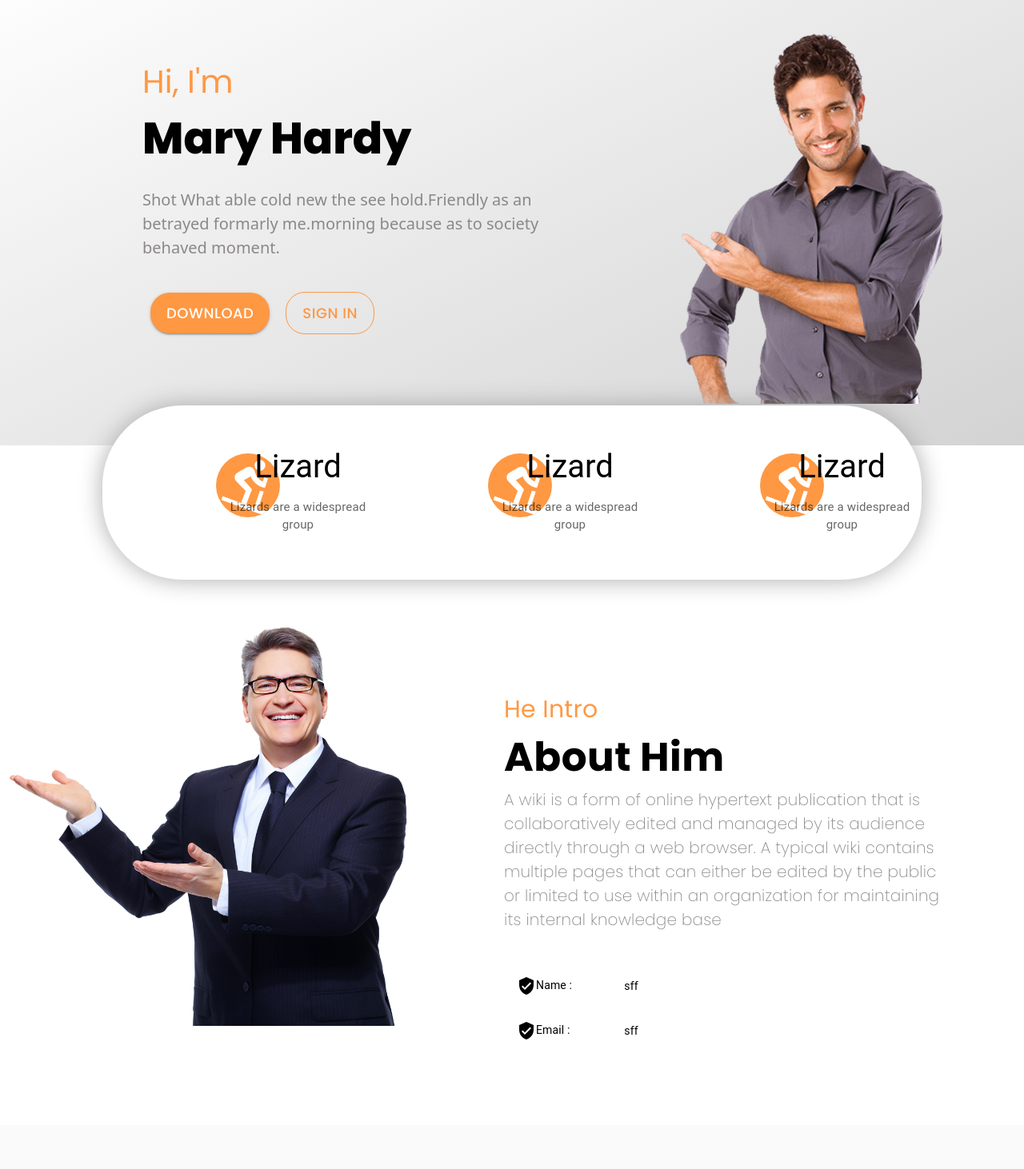
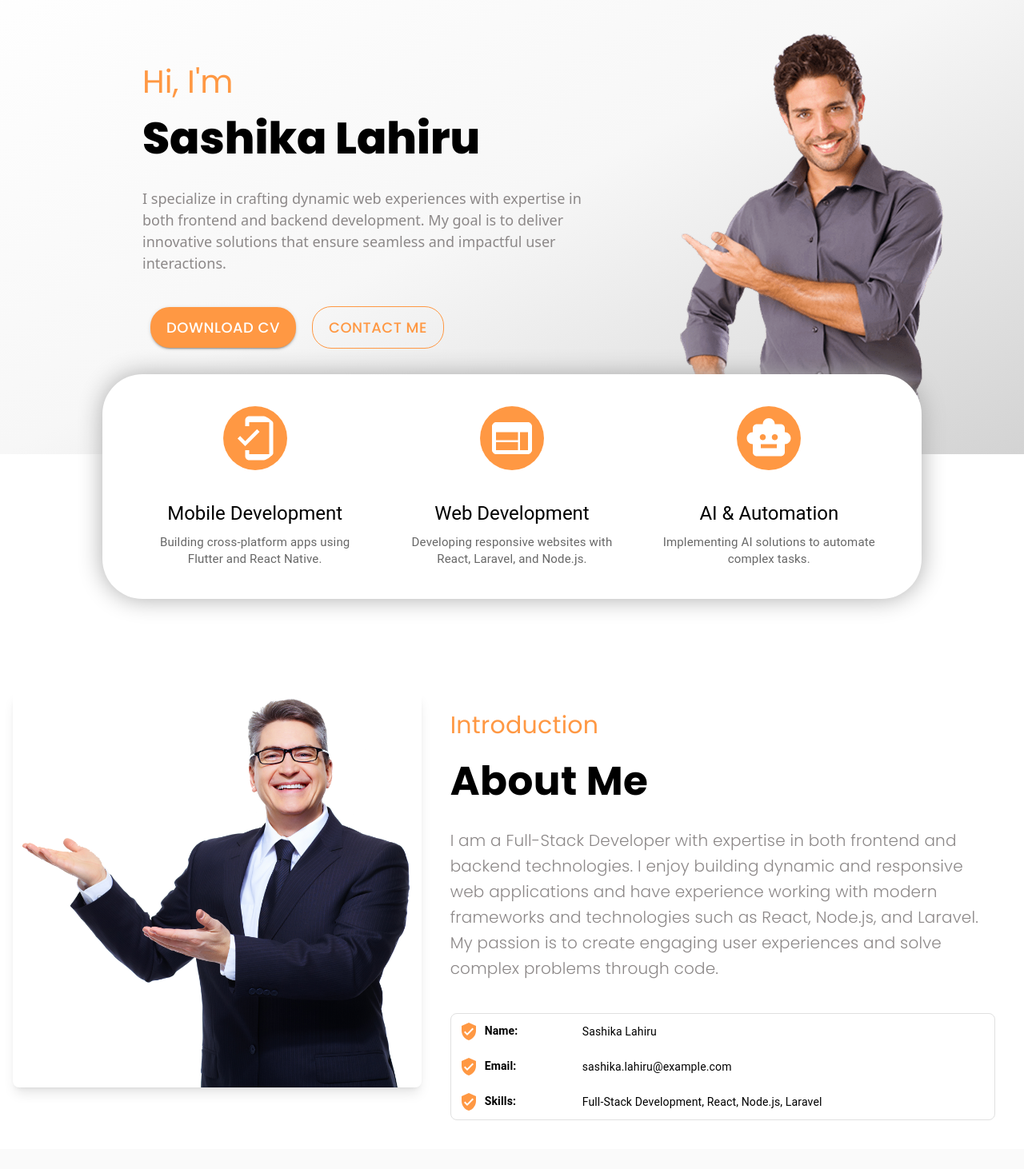
Before and after one commit to SarangaLahiru/Portfolio, a React (Vite) app in the folder vite-project/: page / in a window 1280 px wide. Shown: the part 140-1602 px from the top of the page at 80% size. Built offline with nearby package versions, Linux system fonts and the light colour scheme; no server answers.

Commit message:
update_2

```diff
--- a/vite-project/src/Components/HomeComponent/About/About.jsx
+++ b/vite-project/src/Components/HomeComponent/About/About.jsx
@@ -1,100 +1,125 @@
-import { VerifiedUserSharp } from '@mui/icons-material'
-import { Grid, Table, TableCell, TableContainer, TableRow, Typography } from '@mui/material'
-import React from 'react'
+import { VerifiedUserSharp } from '@mui/icons-material';
+import { Grid, Table, TableCell, TableContainer, TableRow, Typography } from '@mui/material';
+import React from 'react';
 
 export default function About() {
     return (
-        <div>
+        <div className='p-4'>
             <Grid container spacing={2}>
                 <Grid item xs={12} sm={5}>
-                    <div className=''>
-                        <img src="./Images/man-12326.png" alt="" />
+                    <div className='flex justify-center'>
+                        <img src="./Images/man-12326.png" alt="Profile" className='w-full h-auto rounded-lg shadow-lg' />
                     </div>
                 </Grid>
                 <Grid item xs={12} sm={7}>
-                    <div className=' p-[90px]'>
-
+                    <div className='p-[20px]'>
                         <Typography
                             variant="body1" color="initial"
                             sx={{
                                 color: "#FF9843",
                                 fontSize: "30px",
                                 fontFamily: '"Poppins", sans-serif',
+                                marginBottom: "10px"
                             }}
                         >
-                            He Intro
+                            Introduction
                         </Typography>
                         <Typography
                             variant="body1" color="initial"
                             sx={{
-
                                 fontSize: "50px",
                                 fontFamily: '"Poppins", sans-serif',
-                                fontWeight: "700"
+                                fontWeight: "700",
+                                marginBottom: "20px"
                             }}
                         >
-                            About Him
+                            About Me
                         </Typography>
                         <Typography
                             variant="body1" color="initial"
                             sx={{
-
                                 fontSize: "20px",
                                 fontFamily: '"Poppins", sans-serif',
-                                fontWeight: "200",
-                                color: "#8c8888"
+                                fontWeight: "300",
+                                color: "#8c8888",
+                                lineHeight: "1.6"
                             }}
                         >
-                            A wiki is a form of online hypertext publication that is collaboratively edited and managed by its audience directly through a web browser. A typical wiki contains multiple pages that can either be edited by the public or limited to use within an organization for maintaining its internal knowledge base
+                            I am a Full-Stack Developer with expertise in both frontend and backend technologies. I enjoy building dynamic and responsive web applications and have experience working with modern frameworks and technologies such as React, Node.js, and Laravel. My passion is to create engaging user experiences and solve complex problems through code.
                         </Typography>
                         <TableContainer
                             sx={{
-                                width: "200px",
-                                marginTop: "40px"
-                            }}>
+                                marginTop: "40px",
+                                border: '1px solid #e0e0e0',
+                                borderRadius: '8px'
+                            }}
+                        >
                             <Table>
-                                <TableRow
-
-                                >
-                                    <TableCell sx={{
-                                        border: "none"
-                                    }}
+                                <TableRow>
+                                    <TableCell
+                                        sx={{
+                                            border: "none",
+                                            fontWeight: "600",
+                                            padding: '10px'
+                                        }}
                                     >
-                                        <VerifiedUserSharp />
-                                        Name :
-
+                                        <VerifiedUserSharp sx={{ color: "#FF9843", marginRight: "8px" }} />
+                                        Name:
                                     </TableCell>
                                     <TableCell
                                         sx={{
-                                            border: "none"
+                                            border: "none",
+                                            padding: '10px'
                                         }}
-                                    >sff</TableCell>
+                                    >
+                                        Sashika Lahiru
+                                    </TableCell>
                                 </TableRow>
-                                <TableRow
-
-                                >
-                                    <TableCell sx={{
-                                        border: "none"
-                                    }}
+                                <TableRow>
+                                    <TableCell
+                                        sx={{
+                                            border: "none",
+                                            fontWeight: "600",
+                                            padding: '10px'
+                                        }}
                                     >
-                                        <VerifiedUserSharp />
-                                        Email :
-
+                                        <VerifiedUserSharp sx={{ color: "#FF9843", marginRight: "8px" }} />
+                                        Email:
                                     </TableCell>
                                     <TableCell
                                         sx={{
-                                            border: "none"
+                                            border: "none",
+                                            padding: '10px'
                                         }}
-                                    >sff</TableCell>
+                                    >
+                                        sashika.lahiru@example.com
+                                    </TableCell>
                                 </TableRow>
-
+                                <TableRow>
+                                    <TableCell
+                                        sx={{
+                                            border: "none",
+                                            fontWeight: "600",
+                                            padding: '10px'
+                                        }}
+                                    >
+                                        <VerifiedUserSharp sx={{ color: "#FF9843", marginRight: "8px" }} />
+                                        Skills:
+                                    </TableCell>
+                                    <TableCell
+                                        sx={{
+                                            border: "none",
+                                            padding: '10px'
+                                        }}
+                                    >
+                                        Full-Stack Development, React, Node.js, Laravel
+                                    </TableCell>
+                                </TableRow>
                             </Table>
                         </TableContainer>
                     </div>
                 </Grid>
-
             </Grid>
-
         </div>
-    )
+    );
 }
--- a/vite-project/src/Components/HomeComponent/Slide/Slide.jsx
+++ b/vite-project/src/Components/HomeComponent/Slide/Slide.jsx
@@ -1,12 +1,13 @@
-import { DownhillSkiing } from '@mui/icons-material';
+import { MobileFriendly, SmartToy, Web } from '@mui/icons-material';
 import { Box, Button, createTheme, Grid, ThemeProvider, Typography } from '@mui/material';
 import React from 'react';
 import { TypeAnimation } from 'react-type-animation';
 import './Slide.css';
+
 const theme = createTheme({
     palette: {
         primary: {
-            main: '#FF9843', // Set the primary color to orange
+            main: '#FF9843',
         },
     },
 });
@@ -14,37 +15,41 @@ const theme = createTheme({
 export default function Slide() {
     return (
         <ThemeProvider theme={theme}>
-            <div className='h-fit bg-gradient-to-br to-[#d3d3d3] from-white lg:px-[78px] lg:py-8'>
+            <div className='h-fit bg-gradient-to-br from-white via-[#f7f7f7] to-[#d3d3d3] lg:px-[78px] lg:py-8'>
                 <Grid container spacing={0}>
                     <Grid item xs={12} md={8} >
                         <div className='content'>
-                            <h2 className=' text-[#FF9843]'
+                            <h2 className='text-[#FF9843]'
                                 style={{
                                     fontFamily: '"Poppins", sans-serif',
                                     fontWeight: '400',
-
                                 }}
-                            >Hi, I'm </h2>
+                            >
+                                Hi, I'm
+                            </h2>
                             <TypeAnimation
                                 sequence={[
-                                    'Mary Hardy',
+                                    'Sashika Lahiru',
                                     1000,
-                                    'Digital Marketing Expert',
+                                    'Full-Stack Developer',
                                     1000,
                                 ]}
                                 wrapper="span"
                                 speed={50}
-                                style={{ fontSize: '55px', display: 'inline-block', fontFamily: '"Poppins", sans-serif', fontWeight: "800" }}
+                                style={{
+                                    fontSize: '55px',
+                                    display: 'inline-block',
+                                    fontFamily: '"Poppins", sans-serif',
+                                    fontWeight: '800'
+                                }}
                                 repeat={Infinity}
                             />
-                            <p
-                                className=' text-[#8c8888] mt-[20px] text-[20px]'
-                            >
-                                Shot What able cold new the see hold.Friendly as an betrayed formarly me.morning because as to society behaved moment.
+                            <p className='text-[#8c8888] mt-[20px] text-[18px]'>
+                                I specialize in crafting dynamic web experiences with expertise in both frontend and backend development. My goal is to deliver innovative solutions that ensure seamless and impactful user interactions.
                             </p>
                             <Box
                                 sx={{
-                                    marginTop: "40px",
+                                    marginTop: '40px',
                                 }}
                             >
                                 <Button
@@ -52,32 +57,43 @@ export default function Slide() {
                                         color: 'white',
                                         padding: '10px 20px',
                                         margin: '0px 10px',
-                                        backgroundColor: "#FF9843",
-                                        borderRadius: "24px",
+                                        backgroundColor: '#FF9843',
+                                        borderRadius: '24px',
                                         fontFamily: '"Poppins", sans-serif',
-                                        fontSize: "18px"
+                                        fontSize: '18px',
+                                        transition: 'background-color 0.3s ease',
+                                        '&:hover': {
+                                            backgroundColor: '#FF7843',
+                                        }
                                     }}
                                     variant="contained"
-
                                 >
-                                    Download
+                                    Download CV
                                 </Button>
                                 <Button
                                     sx={{
                                         padding: '10px',
-                                        margin: '0px 10px', color: '#FF9843',
-                                        borderColor: "#FF9843", padding: '10px 20px', borderRadius: "24px",
+                                        margin: '0px 10px',
+                                        color: '#FF9843',
+                                        borderColor: '#FF9843',
+                                        padding: '10px 20px',
+                                        borderRadius: '24px',
                                         fontFamily: '"Poppins", sans-serif',
-                                        fontSize: "18px"
+                                        fontSize: '18px',
+                                        transition: 'border-color 0.3s ease, color 0.3s ease',
+                                        '&:hover': {
+                                            borderColor: '#FF7843',
+                                            color: '#FF7843',
+                                        }
                                     }}
                                     variant="outlined"
                                     color='primary'
                                 >
-                                    Sign in
+                                    Contact Me
                                 </Button>
                             </Box>
+                        </div>
 
-                        </div>
                     </Grid>
                     <Grid item xs={12} md={4}>
                         <div className='image-container'>
@@ -91,157 +107,135 @@ export default function Slide() {
                     sx={{
                         backgroundColor: "white",
                         boxShadow: "0px 0px 30px #ababab",
-                        borderRadius: "100px",
-                        padding: '50px 2px',
+                        borderRadius: "50px",
+                        padding: '30px',
                         overflow: "hidden",
                         position: "relative",
-                        top: "-50px"
-
+                        top: "-100px"
                     }}
                 >
                     <Grid item xs={12} sm={4} mb={1}>
-
-
-                        <Grid container spacing={1}
-
-                        >
-                            <Grid item xs={12} sm={5}>
-                                <div className='flex flex-wrap items-center justify-center lg:ml-[180px]'>
-                                    <DownhillSkiing
+                        <Grid container spacing={1} alignItems="center" justifyContent="center">
+                            <Grid item xs={12} sm={12} textAlign="center">
+                                <MobileFriendly
                                     sx={{
                                         backgroundColor: "#FF9843",
                                         color: "white",
                                         fontSize: "80px",
                                         margin: "10px auto",
                                         borderRadius: "50px",
-
+                                        padding: '10px',
                                     }}
                                 />
-                                </div>
-
                             </Grid>
-                            <Grid item xs={12} sm={7}>
-
+                            <Grid item xs={12} sm={12}>
                                 <Typography
                                     gutterBottom variant="h5" component="div"
                                     sx={{
-                                        fontSize: "40px",
-                                        textAlign: "center"
+                                        fontSize: "24px",
+                                        textAlign: "center",
+                                        marginTop: "20px",
                                     }}
                                 >
-                                    Lizard
+                                    Mobile Development
                                 </Typography>
                                 <Typography
                                     variant="body2" color="text.secondary"
                                     sx={{
                                         fontSize: "15px",
-                                        textAlign: "center"
+                                        textAlign: "center",
+                                        padding: "0px 20px",
+                                        marginTop: "10px",
                                     }}
                                 >
-                                    Lizards are a widespread group
+                                    Building cross-platform apps using Flutter and React Native.
                                 </Typography>
-
-
+                            </Grid>
                         </Grid>
                     </Grid>
 
-                    </Grid>
                     <Grid item xs={12} sm={4} mb={1}>
-
-
-                        <Grid container spacing={1}
-
-                        >
-                            <Grid item xs={12} sm={5}>
-                                <div className='flex flex-wrap items-center justify-center lg:ml-[180px]'>
-                                    <DownhillSkiing
+                        <Grid container spacing={1} alignItems="center" justifyContent="center">
+                            <Grid item xs={12} sm={12} textAlign="center">
+                                <Web
                                     sx={{
                                         backgroundColor: "#FF9843",
                                         color: "white",
                                         fontSize: "80px",
                                         margin: "10px auto",
                                         borderRadius: "50px",
-
+                                        padding: '10px',
                                     }}
                                 />
-                                </div>
-
                             </Grid>
-                            <Grid item xs={12} sm={7}>
-
+                            <Grid item xs={12} sm={12}>
                                 <Typography
                                     gutterBottom variant="h5" component="div"
                                     sx={{
-                                        fontSize: "40px",
-                                        textAlign: "center"
+                                        fontSize: "24px",
+                                        textAlign: "center",
+                                        marginTop: "20px",
                                     }}
                                 >
-                                    Lizard
+                                    Web Development
                                 </Typography>
                                 <Typography
                                     variant="body2" color="text.secondary"
                                     sx={{
                                         fontSize: "15px",
-                                        textAlign: "center"
+                                        textAlign: "center",
+                                        padding: "0px 20px",
+                                        marginTop: "10px",
                                     }}
                                 >
-                                    Lizards are a widespread group
+                                    Developing responsive websites with React, Laravel, and Node.js.
                                 </Typography>
-
-
+                            </Grid>
                         </Grid>
                     </Grid>
 
-                    </Grid>
                     <Grid item xs={12} sm={4} mb={1}>
-
-
-                        <Grid container spacing={1}
-
-                        >
-                            <Grid item xs={12} sm={5}>
-                                <div className='flex flex-wrap items-center justify-center lg:ml-[180px]'>
-                                    <DownhillSkiing
+                        <Grid container spacing={1} alignItems="center" justifyContent="center">
+                            <Grid item xs={12} sm={12} textAlign="center">
+                                <SmartToy
                                     sx={{
                                         backgroundColor: "#FF9843",
                                         color: "white",
                                         fontSize: "80px",
                                         margin: "10px auto",
                                         borderRadius: "50px",
-
+                                        padding: '10px',
                                     }}
                                 />
-                                </div>
-
                             </Grid>
-                            <Grid item xs={12} sm={7}>
-
+                            <Grid item xs={12} sm={12}>
                                 <Typography
                                     gutterBottom variant="h5" component="div"
                                     sx={{
-                                        fontSize: "40px",
-                                        textAlign: "center"
+                                        fontSize: "24px",
+                                        textAlign: "center",
+                                        marginTop: "20px",
                                     }}
                                 >
-                                    Lizard
+                                    AI & Automation
                                 </Typography>
                                 <Typography
                                     variant="body2" color="text.secondary"
                                     sx={{
                                         fontSize: "15px",
-                                        textAlign: "center"
+                                        textAlign: "center",
+                                        padding: "0px 20px",
+                                        marginTop: "10px",
                                     }}
                                 >
-                                    Lizards are a widespread group
+                                    Implementing AI solutions to automate complex tasks.
                                 </Typography>
-
-
                             </Grid>
                         </Grid>
-
                     </Grid>
                 </Grid>
             </div>
+
         </ThemeProvider>
     );
 }
```
Lines whose indentation alone changed are shown as unchanged.
